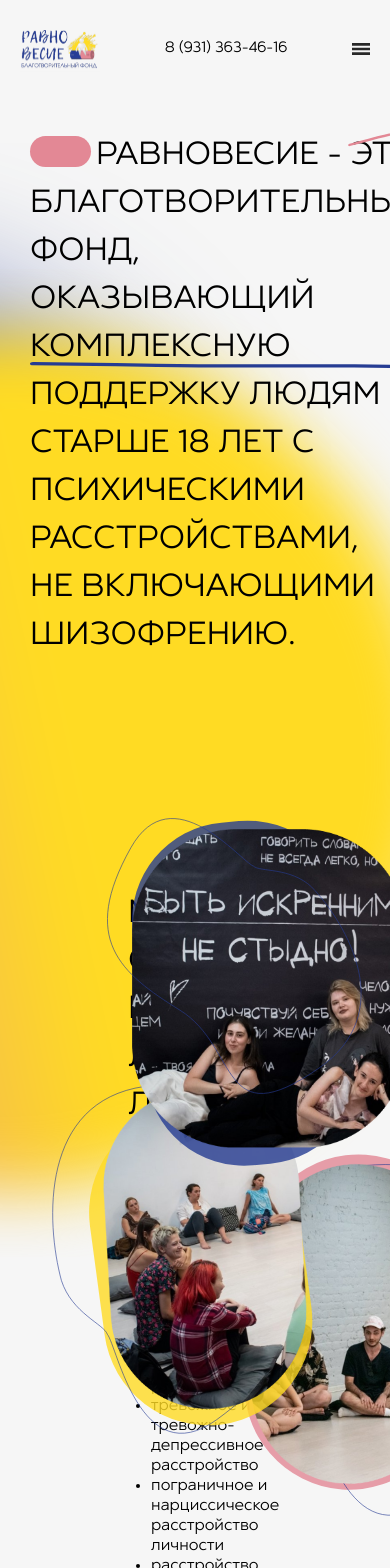
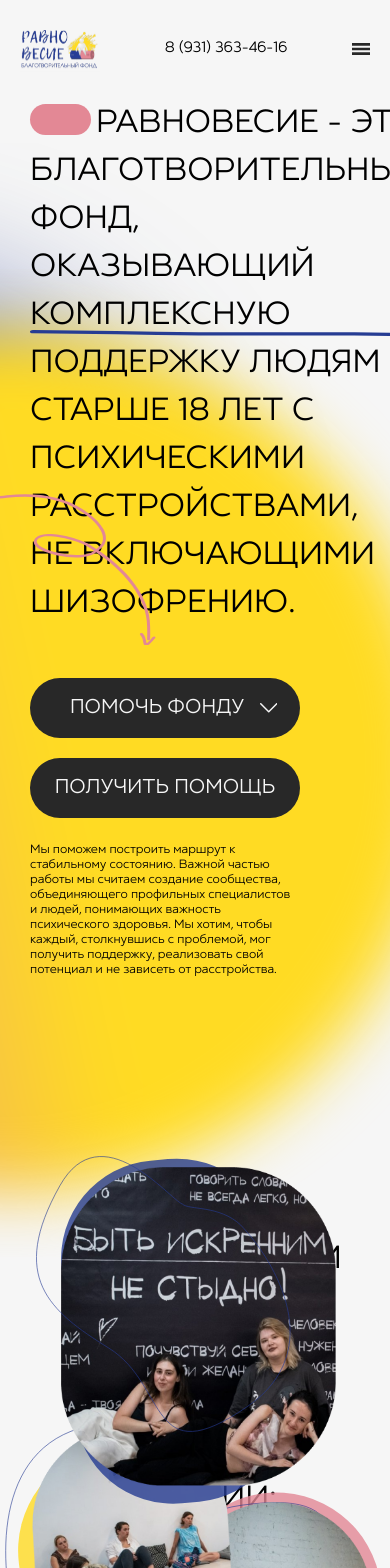
Before and after one commit to thirdmadman/fond-ravnovesie.ru_2023, a Next.js app: page / in a window 390 px wide. Shown: the top 1568 px of the page. Built offline with nearby package versions, Linux system fonts and the light colour scheme.

Commit message:
feat: add adaptivity for tablet-xs

```diff
--- a/src/styles/home/projectGroupCard.scss
+++ b/src/styles/home/projectGroupCard.scss
@@ -16,6 +16,10 @@
   @media screen and (max-width: $layout-breakpoint-desktop-s) {
     max-width: 780px;
     padding: 25px 0px 30px 60px;
+  }
+
+  @media screen and (max-width: $layout-breakpoint-tablet-xs) {
+    max-width: 614px;
   }
 
   .project-group-card__title {
--- a/src/styles/home/sectionDonation.scss
+++ b/src/styles/home/sectionDonation.scss
@@ -12,7 +12,7 @@
   }
 
   @media screen and (max-width: $layout-breakpoint-desktop-s) {
-    padding-left: 70px;
+    padding: 0 50px;
     padding-right: 50px;
     min-height: 925px;
   }
@@ -124,6 +124,13 @@
           top: 90px;
         }
 
+        @media screen and (max-width: $layout-breakpoint-tablet-m) {
+          width: 317px;
+          height: 227px;
+          left: 11px;
+          top: 105px;
+        }
+
         @media screen and (max-width: $layout-breakpoint-tablet-s) {
           width: 317px;
           height: 227px;
@@ -135,8 +142,8 @@
 
     .qr-donation__img-box {
       margin-top: 128px;
-      width: 342px;
-      height: 342px;
+      min-width: 342px;
+      min-height: 342px;
       background:
         url('../../../public/images/visuals/corner-left-top-qr-home.svg') left top no-repeat,
         url('../../../public/images/visuals/corner-right-bottom-qr-home.svg') right bottom no-repeat;
@@ -165,8 +172,8 @@
       }
 
       @media screen and (max-width: $layout-breakpoint-tablet-s) {
-        width: 230px;
-        height: 230px;
+        min-width: 230px;
+        min-height: 230px;
         align-self: flex-end;
         background-size: 30%;
       }
--- a/src/styles/home/sectionHistory.scss
+++ b/src/styles/home/sectionHistory.scss
@@ -127,8 +127,8 @@
       line-height: 38px;
 
       @media screen and (max-width: $layout-breakpoint-desktop-s) {
-        margin-bottom: 14px;
-        line-height: 36px;
+        margin-bottom: 0px;
+        line-height: 40px;
       }
     }
   }
--- a/src/styles/home/sectionInfo.scss
+++ b/src/styles/home/sectionInfo.scss
@@ -104,7 +104,7 @@
         left: -215px;
       }
 
-      @media screen and (max-width: $layout-breakpoint-tablet-s) {
+      @media screen and (max-width: $layout-breakpoint-tablet-m) {
         top: 280px;
         left: -103px;
         max-width: 212px;
@@ -133,7 +133,7 @@
         max-width: 165px;
       }
 
-      @media screen and (max-width: $layout-breakpoint-tablet-s) {
+      @media screen and (max-width: $layout-breakpoint-tablet-m) {
         top: 229px;
         right: -126px;
         max-width: 245px;
--- a/src/styles/home/sectionMission.scss
+++ b/src/styles/home/sectionMission.scss
@@ -3,7 +3,7 @@
 .section-mission {
   padding: 0 150px;
   margin-bottom: 150px;
-  height: 930px;
+  min-height: 930px;
   display: flex;
   justify-content: space-between;
   align-items: flex-end;
@@ -13,16 +13,19 @@
   }
 
   @media screen and (max-width: $layout-breakpoint-desktop-s) {
-    height: 660px;
-  }
-
-  @media screen and (max-width: $layout-breakpoint-desktop-xs) {
+    min-height: 660px;
     padding: 0 50px;
   }
 
   @media screen and (max-width: $layout-breakpoint-tablet-s) {
     padding: 0 30px;
   }
+
+  @media screen and (max-width: $layout-breakpoint-tablet-xs) {
+    flex-wrap: wrap;
+  }
+
+
 
   .section-mission__title-text {
     margin-bottom: 13px;
@@ -33,6 +36,8 @@
     line-height: 60px;
     text-transform: uppercase;
     vertical-align: bottom;
+
+    margin-top: 100px;
 
     @media screen and (max-width: $layout-breakpoint-desktop-m) {
       width: 780px;
@@ -46,6 +51,11 @@
       min-height: 435px;
       max-width: 500px;
       margin-bottom: 0px;
+    }
+
+    @media screen and (max-width: $layout-breakpoint-tablet-xs) {
+      max-width: 402px;
+      margin-right: 0px;
     }
 
     .section-mission__text-bage {
@@ -117,6 +127,11 @@
       max-width: 360px;
     }
 
+    @media screen and (max-width: $layout-breakpoint-tablet-xs) {
+      max-width: 270px;
+      margin-top: 50px;
+    }
+
     &::before {
       content: '';
       position: absolute;
@@ -155,6 +170,11 @@
       @media screen and (max-width: $layout-breakpoint-tablet-s) {
         top: -274px;
         left: -90px;
+      }
+
+      @media screen and (max-width: $layout-breakpoint-tablet-xs) {
+        top: -225px;
+        left: -96px;
       }
     }
   }
@@ -239,6 +259,14 @@
       @media screen and (max-width: $layout-breakpoint-tablet-m) {
         margin-bottom: 0px;
       }
+
+      @media screen and (max-width: $layout-breakpoint-tablet-s) {
+        margin-bottom: 50px;
+      }
+
+      @media screen and (max-width: $layout-breakpoint-tablet-xs) {
+        margin-bottom: 20px;
+      }
     }
   }
 }
--- a/src/styles/home/sectionNeeders.scss
+++ b/src/styles/home/sectionNeeders.scss
@@ -20,6 +20,7 @@
 
   @media screen and (max-width: $layout-breakpoint-tablet-s) {
     padding: 0 30px;
+    min-height: 610px;
   }
 
   .section-needers__images {
@@ -60,6 +61,10 @@
         top: 19px;
         left: 102px;
         width: 275px;
+      }
+
+      @media screen and (max-width: $layout-breakpoint-tablet-xs) {
+        left: 31px;
       }
 
       &::before {
@@ -125,6 +130,10 @@
         width: 195px;
       }
 
+      @media screen and (max-width: $layout-breakpoint-tablet-xs) {
+        left: 143px;
+      }
+
       img {
         transform: rotate(3.51deg);
       }
@@ -144,6 +153,10 @@
           top: 0px;
           width: 243px;
           background-size: contain;
+        }
+
+        @media screen and (max-width: $layout-breakpoint-tablet-xs) {
+          left: -28px;
         }
       }
 
@@ -192,6 +205,10 @@
         width: 196px;
       }
 
+      @media screen and (max-width: $layout-breakpoint-tablet-xs) {
+        left: 6px;
+      }
+
       img {
         transform: rotate(-3.3deg);
       }
@@ -211,6 +228,10 @@
           top: -5px;
           width: 232px;
           background-size: contain;
+        }
+
+        @media screen and (max-width: $layout-breakpoint-tablet-xs) {
+          left: -31px;
         }
       }
 
@@ -257,6 +278,10 @@
       max-width: 350px;
     }
 
+    @media screen and (max-width: $layout-breakpoint-tablet-xs) {
+      max-width: 325px;
+    }
+
     .main-text__title {
       margin-top: 80px;
       margin-bottom: 50px;
@@ -270,6 +295,14 @@
       @media screen and (max-width: $layout-breakpoint-desktop-s) {
         font-size: 32px;
         line-height: 48px;
+      }
+
+      @media screen and (max-width: $layout-breakpoint-tablet-s) {
+        margin-top: 30px;
+      }
+
+      @media screen and (max-width: $layout-breakpoint-tablet-xs) {
+        margin-top: 40px;
       }
     }
 
@@ -319,6 +352,10 @@
         @media screen and (max-width: $layout-breakpoint-tablet-m) {
           max-width: 175px;
         }
+
+        @media screen and (max-width: $layout-breakpoint-tablet-m) {
+          max-width: 160px;
+        }
       }
     }
 
--- a/src/styles/home/sectionOurTeam.scss
+++ b/src/styles/home/sectionOurTeam.scss
@@ -38,6 +38,10 @@
     display: flex;
     justify-content: space-between;
     position: relative;
+
+    @media screen and (max-width: $layout-breakpoint-tablet-xs) {
+      flex-direction: column;
+    }
 
     &::after {
       content: '';
@@ -90,6 +94,19 @@
         padding: 20px 25px 20px 25px;
         margin-right: 35px;
       }
+
+      @media screen and (max-width: $layout-breakpoint-tablet-xs) {
+        max-width: 684px;
+        margin-top: 25px;
+        padding: 20px 25px 20px 25px;
+        margin-right: 0;
+        min-height: 110px;
+        margin-bottom: 30px;
+        display: flex;
+        align-items: center;
+        justify-content: center;
+        font-size: 16px;
+      }
     }
 
     .team-list__cards {
@@ -102,6 +119,10 @@
       @media screen and (max-width: $layout-breakpoint-desktop-s) {
         max-width: 1000px;
       }
+
+      @media screen and (max-width: $layout-breakpoint-tablet-xs) {
+        padding-left: 35px;
+      }
     }
   }
 }
--- a/src/styles/home/sectionPrograms.scss
+++ b/src/styles/home/sectionPrograms.scss
@@ -57,6 +57,10 @@
         margin-bottom: 40px;
       }
 
+      @media screen and (max-width: $layout-breakpoint-tablet-xs) {
+        margin-left: 35px;
+      }
+
       &::after {
         content: '';
         display: block;
@@ -71,8 +75,24 @@
           right: -40px;
         }
 
+        @media screen and (max-width: $layout-breakpoint-desktop-s) {
+          right: -100px;
+        }
+
+        @media screen and (max-width: $layout-breakpoint-desktop-xs) {
+          right: -65px;
+        }
+
         @media screen and (max-width: $layout-breakpoint-tablet-l) {
           right: -90px;
+        }
+
+        @media screen and (max-width: $layout-breakpoint-tablet-s) {
+          right: -45px;
+        }
+
+        @media screen and (max-width: $layout-breakpoint-tablet-xs) {
+          right: -30px;
         }
       }
 
@@ -123,6 +143,10 @@
         top: 26px;
         right: -69px;
       }
+
+      @media screen and (max-width: $layout-breakpoint-tablet-xs) {
+        right: -25px;
+      }
     }
 
     .fond-projects__title {
@@ -140,6 +164,7 @@
     .fond-projects__list {
       display: flex;
       flex-direction: column;
+      align-items: center;
       gap: 30px;
     }
   }
--- a/src/styles/home/teamCard.scss
+++ b/src/styles/home/teamCard.scss
@@ -21,11 +21,19 @@
     max-width: 170px;
   }
 
+  @media screen and (max-width: $layout-breakpoint-tablet-s) {
+    max-width: 154px;
+  }
+
   .team-card__text {
     margin: 0 10px;
 
     @media screen and (max-width: $layout-breakpoint-desktop-s) {
       margin: 0 5px;
+    }
+
+    @media screen and (max-width: $layout-breakpoint-tablet-s) {
+      margin: 0 15px;
     }
   }
 
--- a/src/styles/home/teamCarousel.scss
+++ b/src/styles/home/teamCarousel.scss
@@ -26,6 +26,10 @@
     max-width: 525px;
   }
 
+  @media screen and (max-width: $layout-breakpoint-tablet-s) {
+    max-width: 400px;
+  }
+
   .team-carousel__viewport {
     overflow: hidden;
     margin-left: 30px;
@@ -37,6 +41,13 @@
     @media screen and (max-width: $layout-breakpoint-desktop-m) {
       max-width: 655px;
     }
+
+    @media screen and (max-width: $layout-breakpoint-tablet-s) {
+      margin-left: 15px;
+      margin-right: 15px;
+    }
+
+
   }
 
   .team-carousel__container {
@@ -54,10 +65,22 @@
     width: 30px;
     min-width: 30px;
     background: url('../../../public/images/icons/ic_next_left.svg') no-repeat center 275px;
+
+    @media screen and (max-width: $layout-breakpoint-tablet-s) {
+      min-width: 20px;
+      width: 20px;
+      background-size: contain;
+    }
   }
 
   .team-carousel__next-right {
     min-width: 30px;
     background: url('../../../public/images/icons/ic_next_right.svg') no-repeat center 275px;
+
+    @media screen and (max-width: $layout-breakpoint-tablet-s) {
+      min-width: 20px;
+      width: 20px;
+      background-size: contain;
+    }
   }
 }
```
